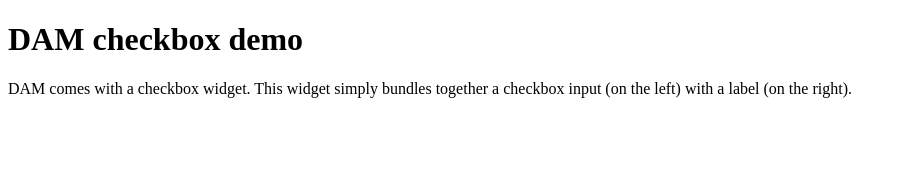
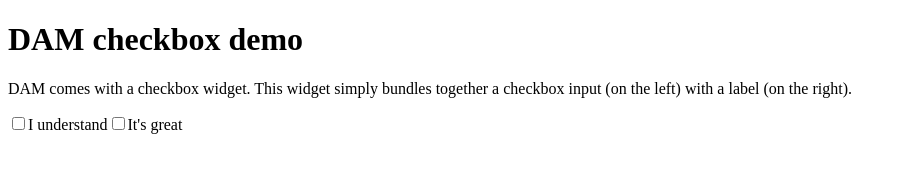
Before and after one commit to catseye/DAM, a website: page demo/checkbox.html in a window 1280 px wide. Shown: the whole page, without its empty margins (0-906 px from the left). Drawn offline with Linux system fonts and the light colour scheme.

Commit message:
Fix links to dam-plus-widgets-0.2.js in ES5 demo pages.

```diff
--- a/demo/checkbox.html
+++ b/demo/checkbox.html
@@ -12,7 +12,7 @@
 
 <div id="installation"></div>
 
-<script src="../dist/dam-plus-widgets-web.js"></script>
+<script src="../dist/dam-plus-widgets-0.2.js"></script>
 <script>
   var div=DAM.maker('div'), span=DAM.maker('span');
   var understood = false;
```
Also changed, not shown: demo/panel.html (+1 -1 lines), demo/range.html (+1 -1 lines), demo/select.html (+1 -1 lines), demo/storeon.html (+1 -1 lines).
